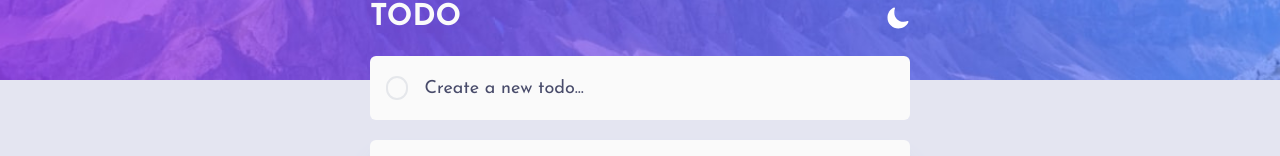
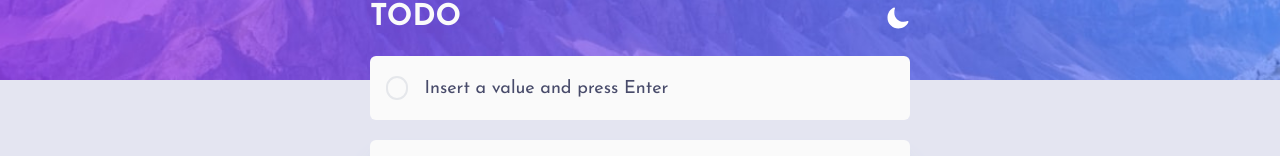
Before and after one commit to developer-luizcarlos/todo-list-with-dark-mode, a Next.js app: page / in a window 1280 px wide. Shown: the part 240-396 px from the top of the page. Built offline with nearby package versions, Linux system fonts and the light colour scheme.

Commit message:
fix: changed input add taks placeholder for a text more helpfull

```diff
--- a/src/components/Todo/Todo.tsx
+++ b/src/components/Todo/Todo.tsx
@@ -42,7 +42,7 @@ export default function Todo() {
             className={`${ theme === "light" ? "w-6 h-6 border-2 rounded-full" : "w-6 h-6 border-2  border-zinc-400  rounded-full" }`}></div>
           <input
             type="text"
-            placeholder="Create a new todo..."
+            placeholder="Insert a value and press Enter"
             maxLength={35}
             value={newTaskValue}
             onChange={(event) => { setNewTaskValue(event.target.value); }}
```
